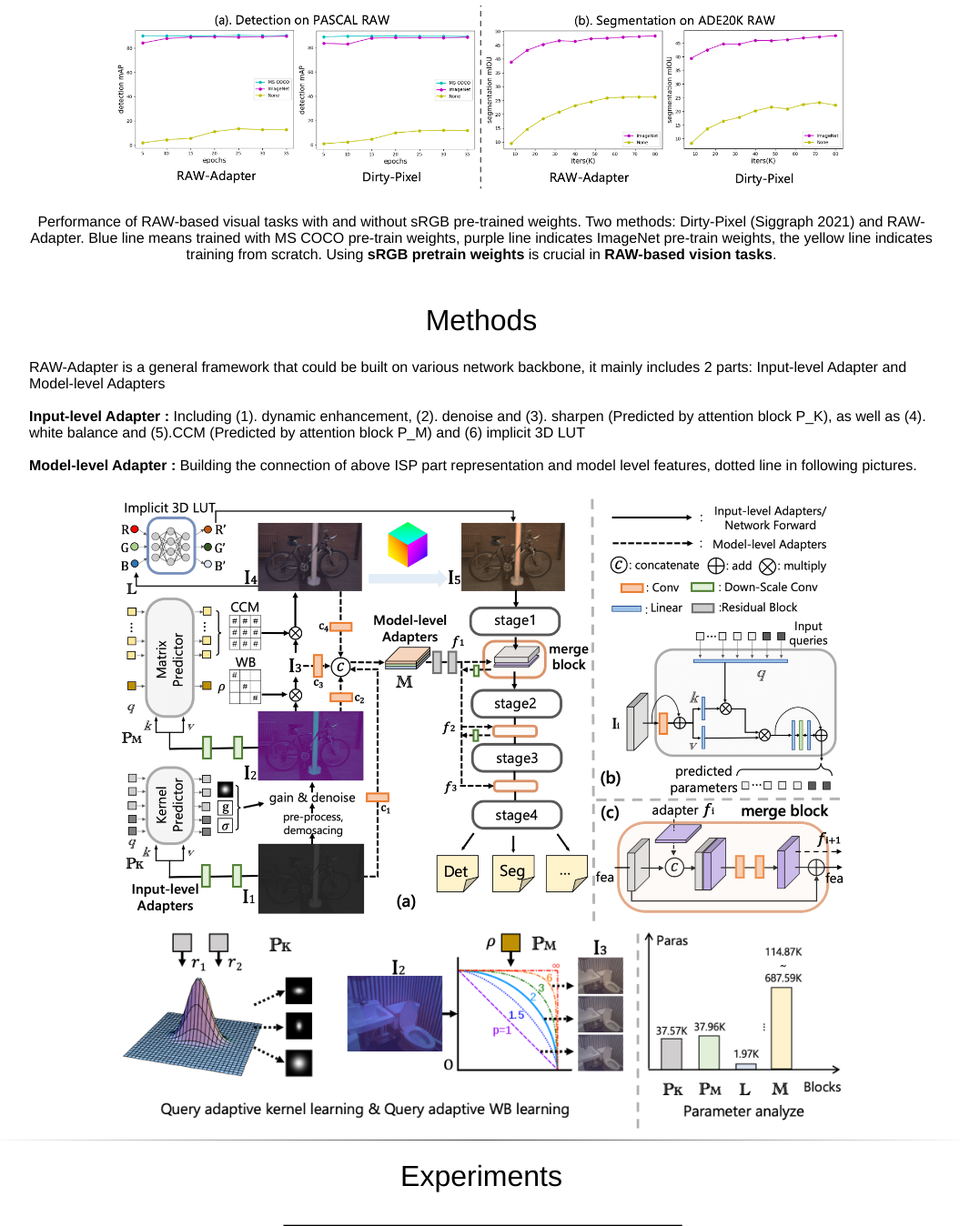
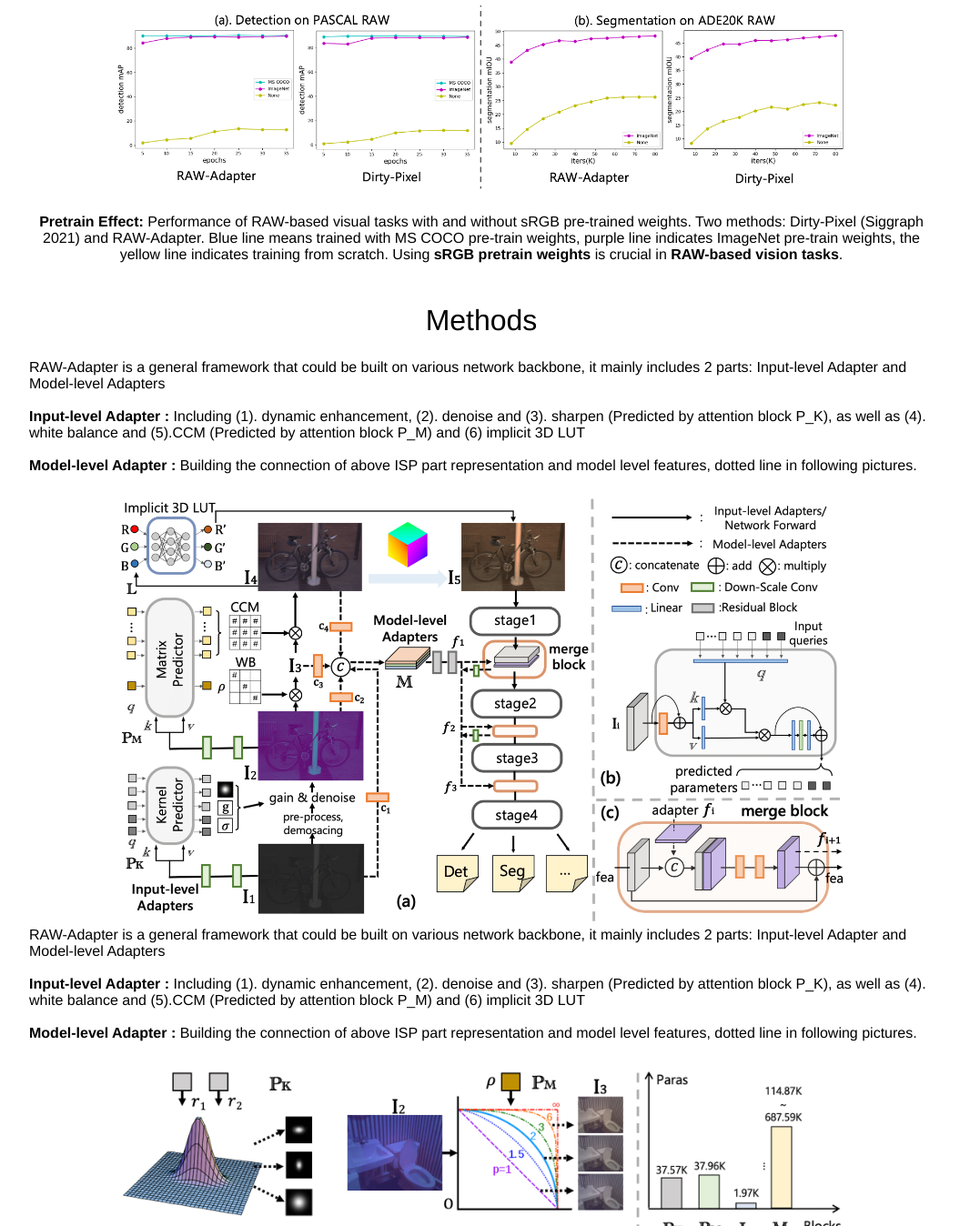
Before and after one commit to cuiziteng/RAW_Adapter_web, a plain HTML site: page index.html in a window 1280 px wide. Shown: the part 814-2162 px from the top of the page at 91% size, without its empty margins (111-1166 px from the left). Drawn offline with Linux system fonts and the light colour scheme; a script that the page names is missing.

Commit message:
Update index.html

```diff
--- a/index.html
+++ b/index.html
@@ -237,7 +237,7 @@
 			<tr>
 				<td width=850px>
 					<center>
-						Performance of RAW-based visual tasks with and without sRGB pre-trained weights. Two methods: Dirty-Pixel (Siggraph 2021) and RAW-Adapter.
+						<b>Pretrain Effect:</b> Performance of RAW-based visual tasks with and without sRGB pre-trained weights. Two methods: Dirty-Pixel (Siggraph 2021) and RAW-Adapter.
 						Blue line means trained with MS COCO pre-train weights, purple line indicates ImageNet pre-train weights, the yellow line indicates training from scratch.
 						Using <b>sRGB pretrain weights</b> is crucial in <b>RAW-based vision tasks</b>.
 					</center>
@@ -281,7 +281,21 @@
 		</table>
 	</center>
 
+	<center>
+		<table width=1000px>
+			<tr>
+				<td width=850px>
 
+					RAW-Adapter is a general framework that could be built on various network backbone, it mainly includes 2 parts: Input-level Adapter and Model-level Adapters <br/>
+					<br>
+					<b>Input-level Adapter :</b> Including (1). dynamic enhancement, (2). denoise and (3). sharpen (Predicted by attention block P_K), as well as (4). white balance and (5).CCM (Predicted by attention block P_M) and (6) implicit 3D LUT <br/>
+					<br>
+					<b>Model-level Adapter :</b> Building the connection of above ISP part representation and model level features, dotted line in following pictures.
+				</td>
+			</tr>
+		</table>
+	</center>
+	<br>
 
 	<center>
 		<table align=center width=1000px>
@@ -334,7 +348,6 @@
 	</table>
 	<br>
 
-
 	<hr>
 	<table align=center width=800px>
 		<center><h1>Our Related Research</h1></center>
```
